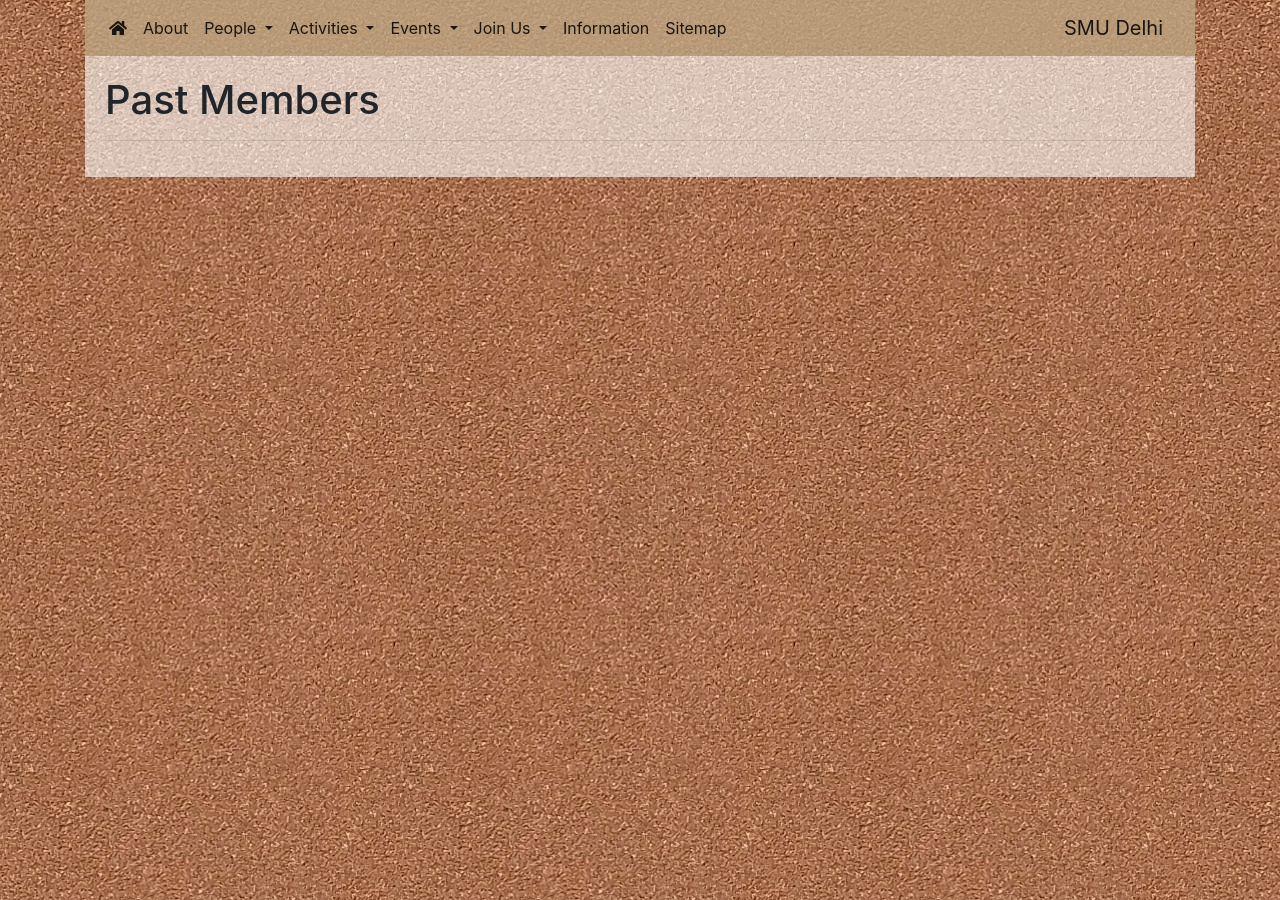
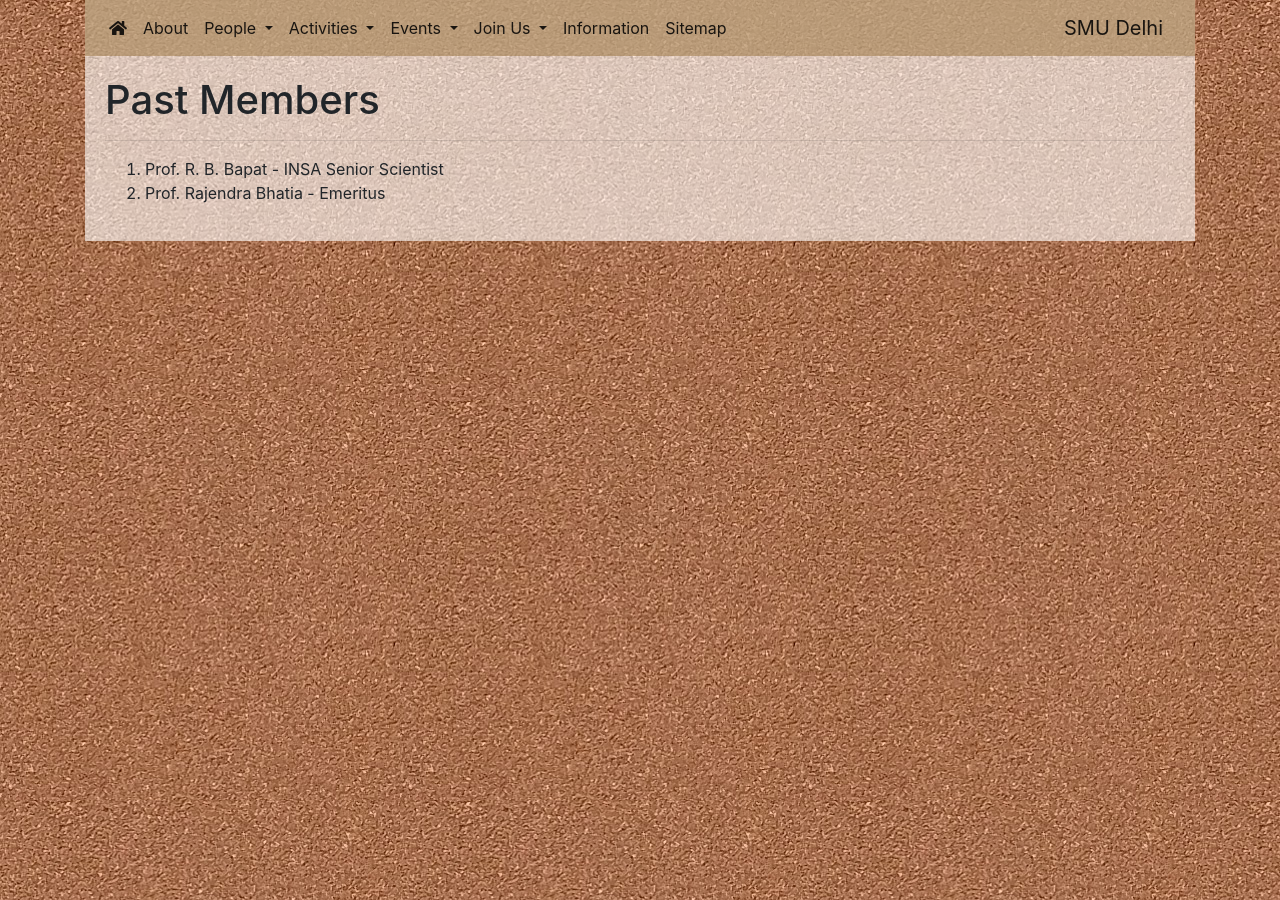
Before and after one commit to isid-smu/isid-smu.github.io, a Jekyll site: the page built from past-members.md, in a window 1280 px wide. Built offline with Jekyll 4.4.1, drawn with Linux system fonts in a browser that asks for light colours; nearby versions of some CDN libraries.

Commit message:
Update past-members.md

```diff
--- a/past-members.md
+++ b/past-members.md
@@ -3,3 +3,6 @@ title: Past Members
 language: en
 layout: dropdown
 ---
+
+1. Prof. R. B. Bapat - INSA Senior Scientist
+2. Prof. Rajendra Bhatia - Emeritus
```
